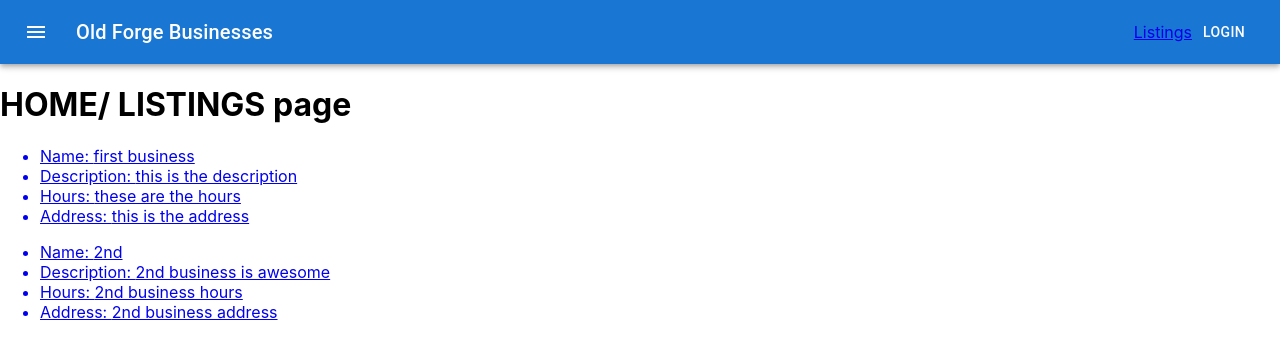
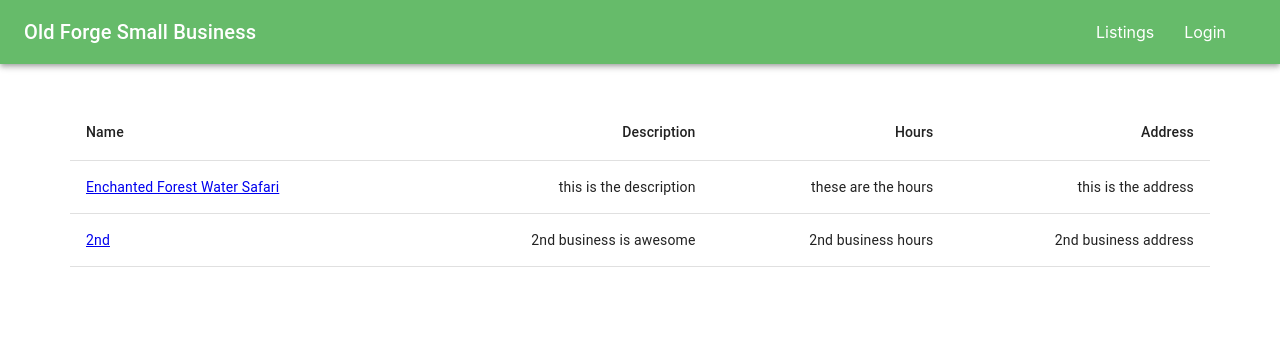
Before and after one commit to PamelaJWhite/small-business-yarn, a React (Create React App) app: page / in a window 1280 px wide. Shown: the top 358 px of the page. Built offline with nearby package versions, Linux system fonts and the light colour scheme.

Commit message:
all MUI components added and functional; nav and add listing styled

```diff
--- a/src/components/AddListingComponent.js
+++ b/src/components/AddListingComponent.js
@@ -1,8 +1,10 @@
 import React, {useState} from 'react'
+// import {Link} from 'react-router-dom'
 
 //import material UI components
-// import {Link} from 'react-router-dom'
-
+import Button from "@mui/material/Button";
+import Box from '@mui/material/Box';
+import TextField from "@mui/material/TextField";
 
 const AddListing = (props) => {
     //create local state for each input field
@@ -19,27 +21,19 @@ const AddListing = (props) => {
         description: description
     }
 
-
     //hold all the data that are entered
     //in the form fields
     const handleChange = (e) => {
         e.preventDefault()
-        console.log("props in handleChange(), name: ", props)
-
-        // console.log ("change is so difficult!")
-        // console.log("e.target.name in handleChange: ", e.target.name)
         console.log("e.target.value in handleChange: ", e.target.value)
         if (e.target.name === "name"){
-
             console.log("name is being entered")
             setName(e.target.value)
             console.log("props in handleChange(), name: ", props)
-
         }
         else if (e.target.name === "address") {
             console.log("address is changing")
             setAddress(e.target.value)
-
         }
         else if (e.target.name === "hours") {
             console.log("our hours are changing")
@@ -66,18 +60,82 @@ const AddListing = (props) => {
     }
 
     return (
-        <div  >
-            <form onSubmit={handleSubmit} onChange={handleChange} >
-                <input placeholder='Name' name="name" value={name}/>
-                <input placeholder='Address'name="address" />
-                <input placeholder='Hours'name="hours" />
-                <input placeholder='Description'name="description" />
-                <button>Save</button>
-                <h2>a beautiful map; or hopefully a google map</h2>
-            </form>
+        <div  style={{display:"flex", width:"100%", margin: "40px"}}>
+                <Box
+                    component="form"
+                    sx={{
+                        '& > :not(style)': { m: 1, width: '25ch' },
+                    }}
+                    noValidate
+                    autoComplete="off"
+                    className="addListingsBox"
+                >
+            <form
+                onChange={handleChange}
+                style={{width:"100%"}}
+                >
 
+                    <TextField className="addListingTextField"
+                        id="standard-basic"
+                        variant="standard"
+                        placeholder='Name'
+                        name="name"
+                    />
+                    <br></br>
+                    <TextField className="addListingTextField"
+                        id="fullWidth"
+                        id="standard-basic"
+                        variant="standard"
+                        placeholder='Address'
+                        name="address"
+                    />
+                    <br></br>
+                    <TextField className="addListingTextField"
+                        id="standard-basic"
+                        variant="standard"
+                        placeholder='Hours (ex. 8AM-9PM)'
+                        name="hours"
+                    />
+                    <br></br>
+                    <TextField className="addListingTextField"
+                        id="standard-basic"
+                        variant="standard"
+                        placeholder='Description'
+                        name="description"
+                    />
+                    <br></br>
+                    <Button
+                        variant="contained"
+                        type="submit"
+                        onClick={handleSubmit}
+                        style={{width:"50%"}}
+                    >
+                        Save
+                    </Button>
+                    </form>
+                </Box>
+                <Box
+                    component="form"
+                    sx={{
+                        '& > :not(style)': { m: 1, width: '25ch' },
+                    }}
+                    noValidate
+                    autoComplete="off"
+                    className="addListingsBox"
+                > This is a box for a map
+                </Box>
         </div>
     )
 }
 
 export default AddListing
+
+
+ {/* <form onSubmit={handleSubmit} onChange={handleChange} >
+<input placeholder='Name' name="name" value={name}/>
+<input placeholder='Address'name="address" />
+<input placeholder='Hours'name="hours" />
+<input placeholder='Description'name="description" />
+<button>Save</button>
+<h2>a beautiful map; or hopefully a google map</h2>
+</form> */}
--- a/src/components/HomeComponent.js
+++ b/src/components/HomeComponent.js
@@ -4,39 +4,107 @@ import { Link } from 'react-router-dom'
 import Navigation from '../containers/NavigationContainer'
 import cookie from 'cookie'
 
+import Table from '@mui/material/Table';
+import TableBody from '@mui/material/TableBody';
+import TableCell from '@mui/material/TableCell';
+import TableContainer from '@mui/material/TableContainer';
+import TableHead from '@mui/material/TableHead';
+import TableRow from '@mui/material/TableRow';
+import Paper from '@mui/material/Paper';
+import { AccessAlarm, ThreeDRotation } from '@mui/icons-material';
+import Grid from '@mui/material/Grid';
+import DeleteIcon from '@mui/icons-material/Delete';
+
 const Home = (props) => {
+
     const cookies = cookie.parse(document.cookie)
 
-    console.log("props.listings in Home component: ", props.listings)
+
     console.log("props in Home component: ", props)
+    console.log("props.username in HomeComponent: ", props.username)
 
-    return (
-        <div>
-            {/* this could solve my differential Nav bars problem: */}
-            {/* <Navigation/> */}
-            <h1> HOME/ LISTINGS page</h1>
-            {props.listings.map((listing, idx)=>(
-                <div>
-                <Link to={`/details/${listing.id}`}>
-                    {console.log("listing.id in Home map: ", listing.id)}
-                    <ul>
 
-                        <li>Name: {listing.name}</li>
-                        <li>Description: {listing.description}</li>
-                        <li>Hours: {listing.hours}</li>
-                        <li>Address: {listing.address}</li>
-                    </ul>
-                    </Link>
-                        {(cookies.loggedIn === 'true')
-                            ? <button onClick={()=>props.removeListing(idx)}>delete</button>
+    return(
+        <div style={{margin:"40px 70px"}}>
+
+        <TableContainer >
+            <Table sx={{ minWidth: 650 }} aria-label="simple table">
+                <TableHead>
+                    <TableRow>
+                        <TableCell>Name</TableCell>
+                        <TableCell align="right">Description</TableCell>
+                        <TableCell align="right">Hours</TableCell>
+                        <TableCell align="right">Address</TableCell>
+                        {(props.username[0].name !== null)
+                            ? <TableCell align="right">
+                                Delete
+                            </TableCell>
                             : console.log("no true cookies exist")
                         }
-                    </div>
-        ))}
-            {/* HOME PLACEHOLDER */}
-            {/* {console.log("in Home component, props.listing: ", props.listings)} */}
+                    </TableRow>
+                </TableHead>
+                <TableBody>
+                    {props.listings.map((listing, idx)=>(
+                        <TableRow
+                            key={listing.name}
+                            sx={{ '&:last-child td, &:last-child th': { border: 0 } }}
+                        >
+                            <TableCell component="th" scope="row">
+                                <Link to={`/details/${listing.id}`}>
+                                    {listing.name}
+                                </Link>
+                            </TableCell>
+                            <TableCell align="right">{listing.description}</TableCell>
+                            <TableCell align="right">{listing.hours}</TableCell>
+                            <TableCell align="right">{listing.address}</TableCell>
+                            {(props.username[0].name !== null)
+                                ? <TableCell align="right">
+                                    <Grid item xs={8}>
+                                        <DeleteIcon onClick={()=>props.removeListing(idx)}/>
+                                    </Grid>
+                                </TableCell>
+                                : console.log("no true cookies exist")
+                            }
+                        </TableRow>
+                    ))}
+                    {/* This extra TableRow is in here so the line shows up at the bottom
+                    technically the top of this blank TableRow */}
+                    <TableRow></TableRow>
+                </TableBody>
+            </Table>
+        </TableContainer>
         </div>
-    )
+    );
 }
 
 export default Home
+
+
+
+// (
+//     <div>
+//         {/* this could solve my differential Nav bars problem: */}
+//         {/* <Navigation/> */}
+//         <h1> HOME/ LISTINGS page</h1>
+//         {props.listings.map((listing, idx)=>(
+//             <div>
+//             <Link to={`/details/${listing.id}`}>
+//                 {console.log("listing.id in Home map: ", listing.id)}
+//                 <ul>
+
+//                     <li>Name: {listing.name}</li>
+//                     <li>Description: {listing.description}</li>
+//                     <li>Hours: {listing.hours}</li>
+//                     <li>Address: {listing.address}</li>
+//                 </ul>
+//                 </Link>
+//                     {(cookies.loggedIn === 'true')
+//                         ? <button onClick={()=>props.removeListing(idx)}>delete</button>
+//                         : console.log("no true cookies exist")
+//                     }
+//                 </div>
+//     ))}
+//         {/* HOME PLACEHOLDER */}
+//         {/* {console.log("in Home component, props.listing: ", props.listings)} */}
+//     </div>
+// )
--- a/src/components/LoginComponent.js
+++ b/src/components/LoginComponent.js
@@ -1,38 +1,131 @@
 import React from 'react'
+import { useState}  from 'react'
+import {Link} from 'react-router-dom'
+import { addUserName } from '../redux/actions'
+
+import  Home  from './HomeComponent'
+// import Home from '../containers/HomeContainer'
+
 //import material UI components
-// import {Link} from 'react-router-dom'
+import Button from "@mui/material/Button";
+import Box from '@mui/material/Box';
+import TextField from "@mui/material/TextField";
+
+
 
 
 const Login = (props) => {
+
+
+    const [username, setUserName] = useState()
+
+    let state = {
+            id: '',
+            name: username
+        }
+
     const login = (e) => {
         e.preventDefault()
-       //set cookie to be logged in
-        document.cookie = `loggedIn=true;max-age=1000`
+        document.cookie = `loggedIn=true`
+        state.id = props.username.length + 1
+        props.addUserName(state)
+        // window.location.replace("/")
 
-        //props.logUserIn() to set logininfo state to true
-        //this works -
-        //e.g., the props.logininfo changes
-        //from false to true in the Navigation component
-        //However, when window.location.assign runs
-        //the state in Navigation component goes back to false
-        // props.logUserIn()
+    }
 
-        //I stopped using this and instead
-        //changed the / page to be different
-        //contingent upon being logged in
-        // window.location.replace("/admin")
-
-        window.location.replace("/")
-    }
     return (
         <div>
-            <form onSubmit={(e) => login(e)}>
-                <input placeholder="email"/>
-                <input placeholder="password"/>
-                <button type="submit">Login</button>
+            <form>
+                <Box
+                    component="form"
+                    sx={{
+                        '& > :not(style)': { m: 1, width: '25ch' },
+                    }}
+                    noValidate
+                    autoComplete="off"
+                    className="purpleMonkeys"
+                >
+                    <TextField
+                        id="standard-basic"
+                        variant="standard"
+                        placeholder="Username"
+                        onChange={(e) => {setUserName(e.target.value)}}
+                        variant="standard"
+                    />
+                    <div></div>
+                    <TextField
+                        fullWidth
+                        id="fullWidth"
+                        // id="standard-basic"
+                        variant="standard"
+                        placeholder="Password"
+                        variant="standard"
+                    />
+                    <div></div>
+                    <Button
+                        variant="contained"
+                        onClick={(e) => login(e)}
+                        style={{backgroundColor:"lightgrey"}}
+                    >
+                        <Link
+                            to='/'
+                        >
+                            login
+                        </Link>
+                    </Button>
+                </Box>
             </form>
         </div>
-    )
-}
+);
+};
 
 export default Login
+
+
+{/* <div>
+            <form >
+                <input
+                    placeholder="email"
+                    onChange={(e) => {setUserName(e.target.value)}}
+                />
+                <input placeholder="password"/>
+                <button onClick={(e) => login(e)}>
+
+                    <Link  to='/'>
+                        login
+                    </Link>
+                    </button>
+            </form>
+        </div> */}
+
+
+
+
+// const [name, setName] = useState([])
+// const [address, setAddress] = useState([])
+// const [hours, setHours] = useState([])
+// const [description, setDescription] = useState([])
+
+// let state = {
+//     id: '',
+//     name: name,
+//     address: address,
+//     hours: hours,
+//     description: description
+// }
+
+
+// //add the data from the form to the list of Listings
+// const handleSubmit = (e) => {
+//     e.preventDefault()
+//     console.log("in handleSubmit in AddListing")
+//     console.log("props in handleSubmit(): ", props)
+//     //this adds the name as a 3rd item in the array;
+//     // props.addListing(name)
+//     state.id = props.listings.length + 1
+
+//     props.addListing(state)
+
+//     // console.log("name in handleSubmit: ", name)
+//     console.log("props in handleSubmit after my first lame attempt at props.addListing(name): ", props)
+// }
--- a/src/components/NavigationComponent.js
+++ b/src/components/NavigationComponent.js
@@ -1,24 +1,17 @@
 // import React from 'react'
 import * as React from 'react';
 import { Link } from 'react-router-dom'
-//will import material UI pieces here
+
 import cookie from "cookie"
 
-
+//import material UI pieces here
 import AppBar from '@mui/material/AppBar';
 import Box from '@mui/material/Box';
 import Toolbar from '@mui/material/Toolbar';
 import Typography from '@mui/material/Typography';
-import Button from '@mui/material/Button';
-import IconButton from '@mui/material/IconButton';
-import MenuIcon from '@mui/icons-material/Menu';
-
-
-
-
 
 const Navigation = (props) => {
-    console.log("in navigation, props.logininfo", props.logininfo)
+    console.log("in navigation, props.username[0].name", props.username[0].name)
 
     const cookies = cookie.parse(document.cookie)
     console.log("cookies in Navigation ", cookies)
@@ -28,27 +21,59 @@ const Navigation = (props) => {
         document.cookie = `loggedIn=false;max-age=1000`
         window.location.replace("/")
     }
+
     return (
+        <div>
             <Box sx={{ flexGrow: 1 }}>
-                <AppBar position="static">
+                <AppBar position="static" style={{backgroundColor: "#66bb6a"}}>
                 <Toolbar>
-                    <IconButton
-                        size="large"
-                        edge="start"
-                        color="inherit"
-                        aria-label="menu"
-                        sx={{ mr: 2 }}
-                    >
-                    <MenuIcon />
-                    </IconButton>
-                    <Typography variant="h6" component="div" sx={{ flexGrow: 1 }}>
-                        Old Forge Businesses
+                    <Typography  variant="h6" component="div" sx={{ flexGrow: 1 }}>
+                        Old Forge Small Business
                     </Typography>
-                    <Link to={`/`}>Listings</Link>
-                    <Button color="inherit">Login</Button>
+                        <Link
+                            to={`/`}
+                            style={{color:"white", textDecoration:"none"}}
+                        >
+                            Listings
+                        </Link>
+                    {(props.username[0].name !== null)
+                        ? <Link
+                            to={'/addListing'}
+                            style={{color:"white", textDecoration:"none", margin:"0px 30px"}}
+                        >
+                            Add
+                        </Link>
+                        : console.log("no true cookies exist")
+                    }
+                    {(props.username[0].name !== null)
+                    //I think there should be some function in this link to actually log out
+                    //and erase (?) cookies
+                        ? <Link
+                            to={'/'} onClick={logOut}
+                            style={{color:"white", textDecoration:"none", margin:"0px"}}
+                        >
+                            LOGOUT
+                        </Link>
+                        : <Link
+                            to={`/login`}
+                            style={{color:"white", textDecoration:"none", margin:"0px 30px"}}
+                        >
+                            Login
+                        </Link>
+                    }
                     </Toolbar>
                 </AppBar>
             </Box>
+            {(props.username[0].name !== null)
+                ? <div>
+                    <div
+                    style={{backgroundColor: "lightgrey", color:"grey", paddingLeft:"22px"}}>
+                    Logged in as: {props.username[0].name}
+                    </div>
+                </div>
+                : console.log("no true cookies exist")
+            }
+        </div>
         );
 }
 
@@ -62,12 +87,7 @@ export default Navigation
         //     ? <Link to={'/addListing'}>Add</Link>
         //     : console.log("no true cookies exist")
         //     }
-        //     {(cookies.loggedIn === 'true')
-        //     //I think there should be some function in this link to actually log out
-        //     //and erase (?) cookies
-        //     ? <Link to={'/'} onClick={logOut} >LogOut</Link>
-        //     : <Link to={`/login`}>Login</Link>
-        //     }
+        //
         //     {/* {props.logininfo.loggedin === true && <Link to={'/addListing'}>Add</Link>} */}
         // </div>
     // )
--- a/src/containers/HomeContainer.js
+++ b/src/containers/HomeContainer.js
@@ -5,6 +5,7 @@ import { removeListing } from '../redux/actions'
 const mapStateToProps = (state) => {
     return {
         listings: state.listings,
+        username: state.username,
         logininfo: state.logininfo
     }
 }
@@ -16,7 +17,6 @@ const mapDispatchToProps = (dispatch) => {
         //that calls the key function
         //wrapped in a dispatch function
         removeListing : (index) => dispatch(removeListing(index))
-
     }
 }
 
--- a/src/containers/NavigationContainer.js
+++ b/src/containers/NavigationContainer.js
@@ -4,7 +4,8 @@ import Navigation from '../components/NavigationComponent'
 const mapStateToProps = (state) => {
     return {
         listings: state.listings,
-        logininfo: state.logininfo
+        logininfo: state.logininfo,
+        username: state.username
     }
 }
 
--- a/src/redux/actions.js
+++ b/src/redux/actions.js
@@ -25,4 +25,11 @@ export const logUserIn = (logininfo) => {
     }
 }
 
+export const addUserName = (username) => {
+    return {
+        type: "CHANGE_USERNAME",
+        value: username
+    }
+}
+
 //we'll import these objects in the reducer
--- a/src/redux/reducers.js
+++ b/src/redux/reducers.js
@@ -3,16 +3,12 @@ import { combineReducers } from 'redux'
 const listings = (state = [], action) => {
 
     switch(action.type) {
-
         case "ADD_LISTING" :
-
             return [ ...state, action.value]
         case "REMOVE_LISTING" :
-           let newState = [...state]
-
+            let newState = [...state]
             newState.splice(action.value, 1)
             return newState
-
     default :
         return state
     }
@@ -31,4 +27,15 @@ const logininfo = (state = false, action) =>{
     }
 
 }
-export default combineReducers({ logininfo, listings })
+
+const username = (state = [], action) =>{
+
+    switch(action.type) {
+        case "CHANGE_USERNAME" :
+            return [action.value]
+    default :
+        return state
+    }
+
+}
+export default combineReducers({ username, logininfo, listings })
--- a/src/redux/state.js
+++ b/src/redux/state.js
@@ -1,8 +1,14 @@
 export default {
+    username:  [
+        {
+            id: 1,
+            name: null
+        }
+    ],
     listings: [
         {
             id:1,
-            name: "first business",
+            name: "Enchanted Forest Water Safari",
             description: "this is the description",
             hours: "these are the hours",
             address: "this is the address",
@@ -14,9 +20,6 @@ export default {
             hours: "2nd business hours",
             address: "2nd business address",
             map: "2nd business map this is where I figure out google maps, maybe"
-            },
-
-    ],
-
-    logininfo: false
+            }
+    ]
 }
```
Also changed, not shown: src/App.css (+11 -0 lines), src/containers/LoginContainer.js (+4 -3 lines), src/index.css (line endings or trailing spaces).
